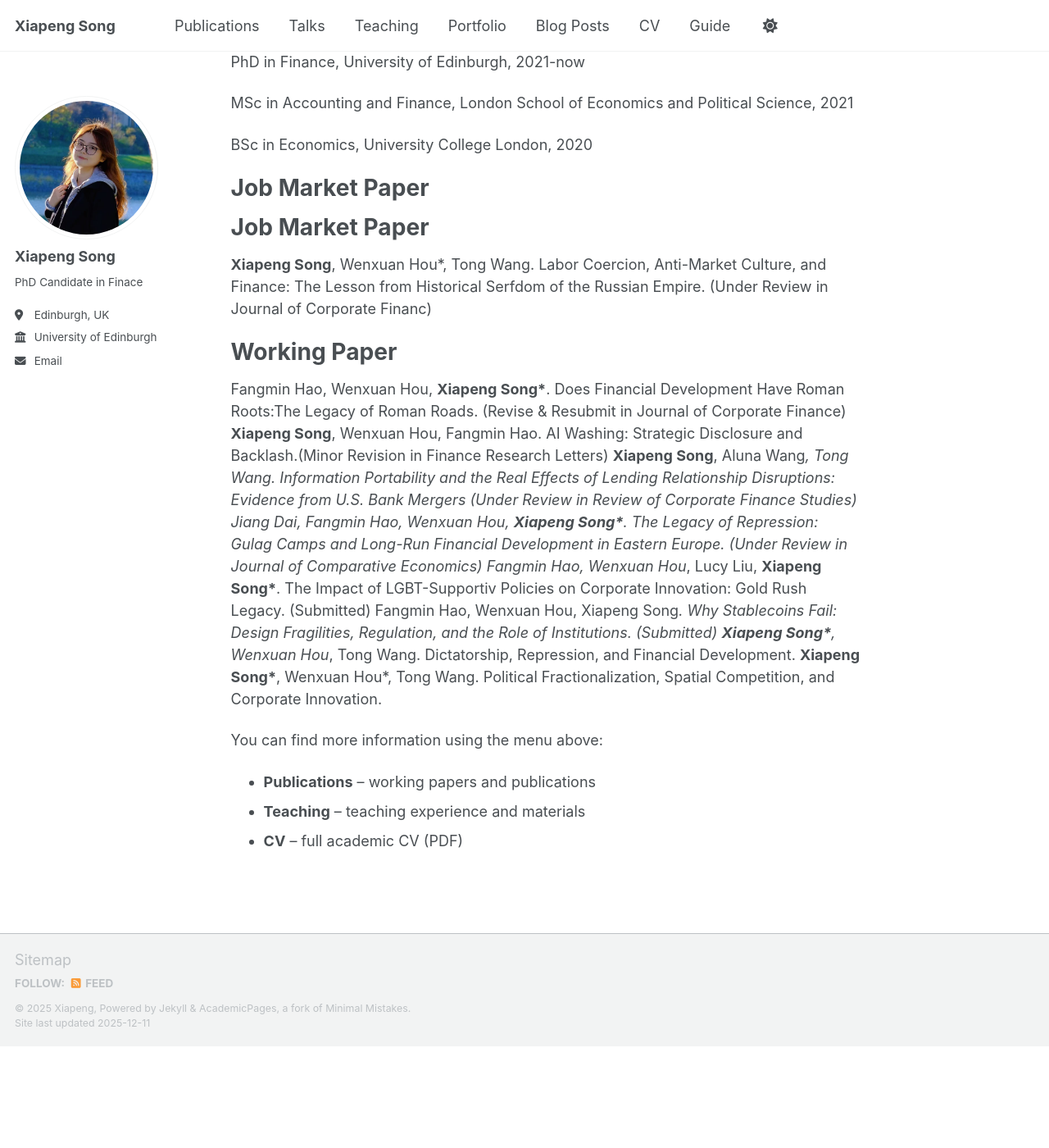
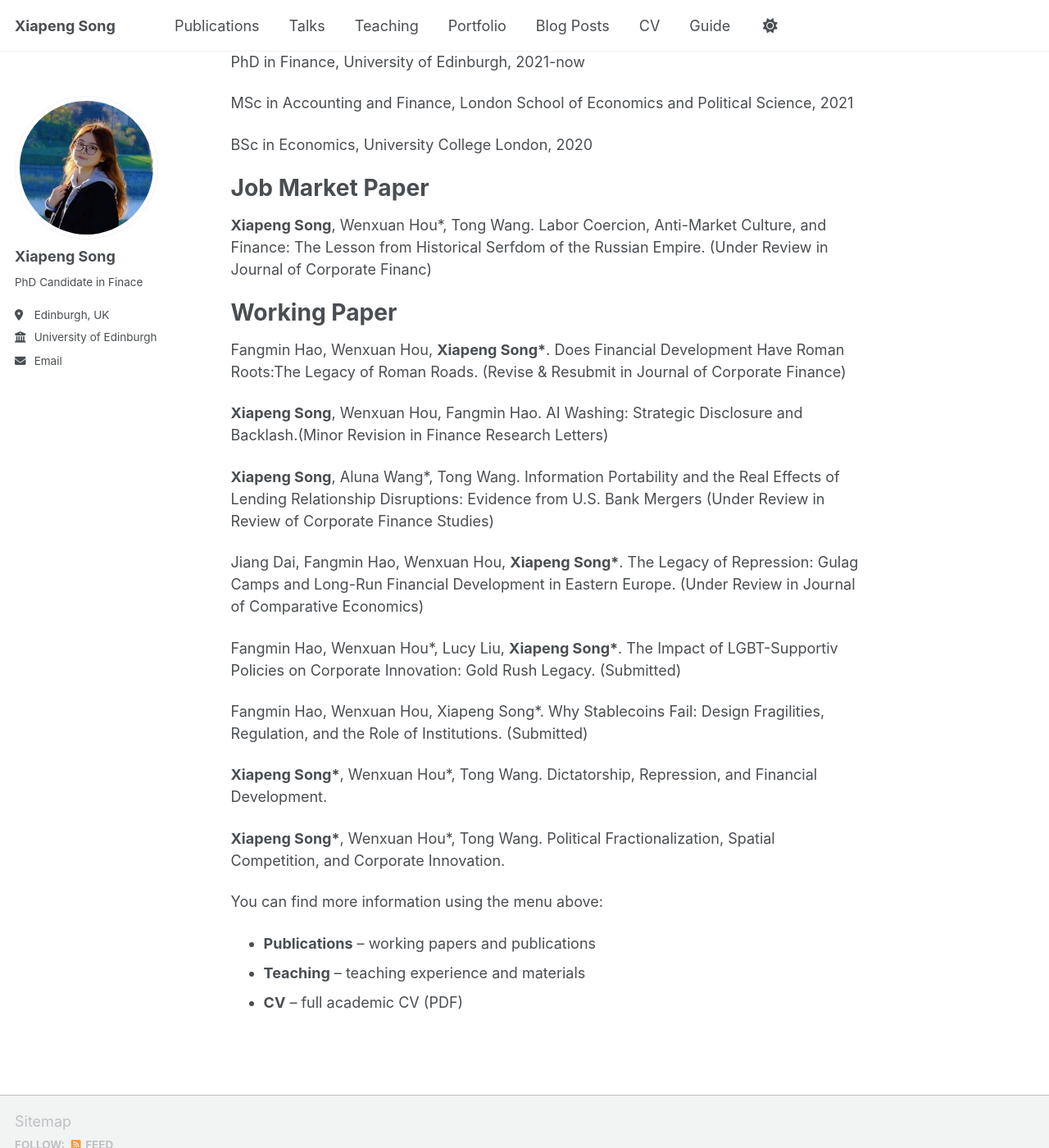
Before and after one commit to xiapengsong/xiapengsong.github.io, a Jekyll site: the page built from _pages/about.md, in a window 1280 px wide and 1400 px high, scrolled down 435 px. Shown: the whole window at 82% size. Built offline with Jekyll 4.4.1, drawn with Linux system fonts in a browser that asks for light colours; a script bundle is joined from its source files by our own code; library files that are not in the unit come from our copies; before the commit the page ends 1711 px from its top, so only the background shows below that.

Commit message:
Update about.md

```diff
--- a/_pages/about.md
+++ b/_pages/about.md
@@ -26,9 +26,6 @@ MSc in Accounting and Finance, London School of Economics and Political Science,
 
 BSc in Economics, University College London, 2020
 
-Job Market Paper
-======
-
 
 Job Market Paper
 ======
@@ -37,13 +34,21 @@ Job Market Paper
 Working Paper
 ======
 Fangmin Hao, Wenxuan Hou, **Xiapeng Song\***. Does Financial Development Have Roman Roots:The Legacy of Roman Roads. (Revise & Resubmit in Journal of Corporate Finance)
+
 **Xiapeng Song**, Wenxuan Hou, Fangmin Hao. AI Washing: Strategic Disclosure and Backlash.(Minor Revision in Finance Research Letters)
+
 **Xiapeng Song**, Aluna Wang*, Tong Wang. Information Portability and the Real Effects of Lending Relationship Disruptions: Evidence from U.S. Bank Mergers (Under Review in Review of Corporate Finance Studies)
+
 Jiang Dai, Fangmin Hao, Wenxuan Hou, **Xiapeng Song\***. The Legacy of Repression: Gulag Camps and Long-Run Financial Development in Eastern Europe. (Under Review in Journal of Comparative Economics)
+
 Fangmin Hao, Wenxuan Hou*, Lucy Liu, **Xiapeng Song\***. The Impact of LGBT-Supportiv Policies on Corporate Innovation: Gold Rush Legacy. (Submitted)
+
 Fangmin Hao, Wenxuan Hou, Xiapeng Song*. Why Stablecoins Fail: Design Fragilities, Regulation, and the Role of Institutions. (Submitted)
+
 **Xiapeng Song\***, Wenxuan Hou*, Tong Wang. Dictatorship, Repression, and Financial Development.
+
 **Xiapeng Song\***, Wenxuan Hou*, Tong Wang. Political Fractionalization, Spatial Competition, and Corporate Innovation.
+
 
 
 You can find more information using the menu above:
```
